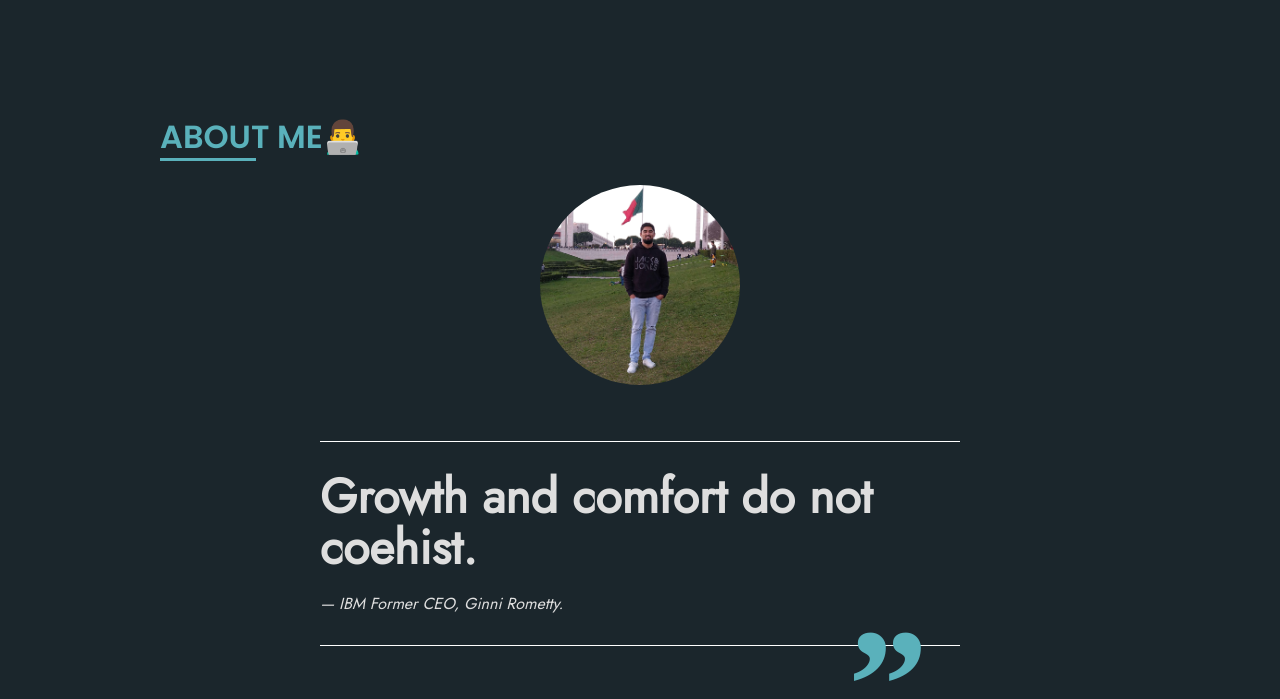
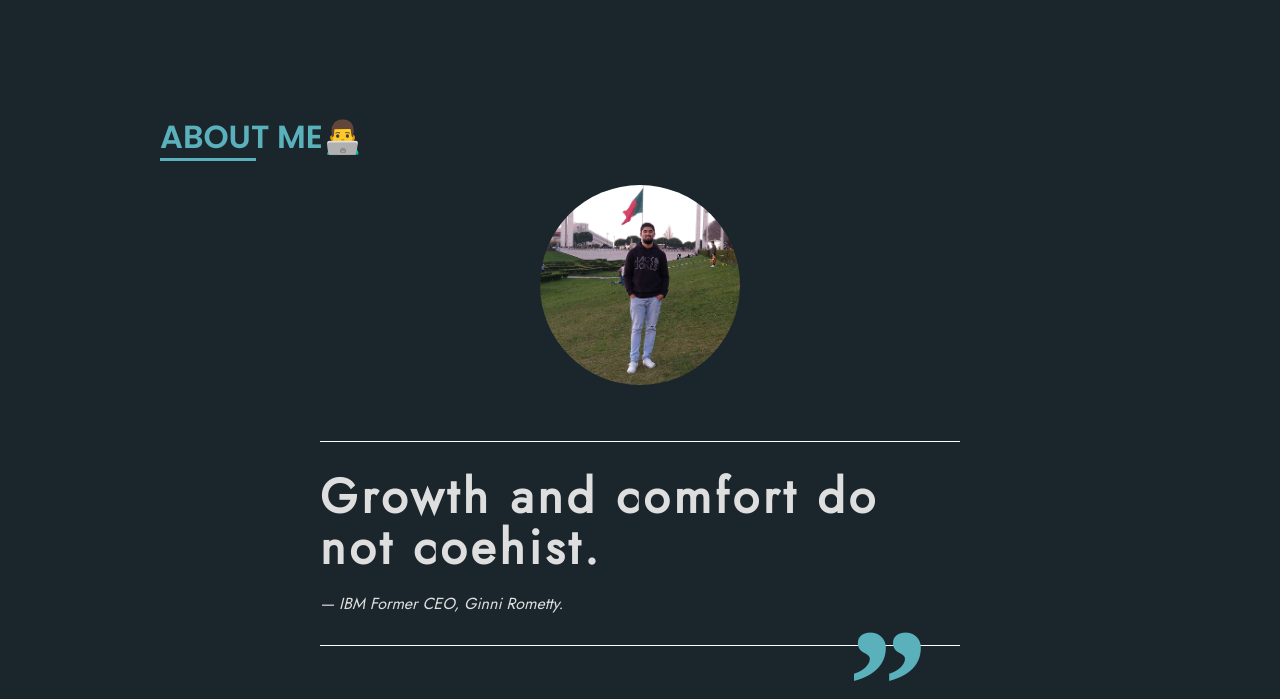
Before and after one commit to darlysson/portfolio, a Gatsby site: page /about in a window 1280 px wide. Shown: the part 101-800 px from the top of the page. Built offline with nearby package versions, Linux system fonts and the light colour scheme; Gatsby itself is replaced by a stand-in of ours; a web font is replaced by a local one.

Commit message:
Updated letter-spacing for chrome fixing.

```diff
--- a/src/pages/about/styles.module.scss
+++ b/src/pages/about/styles.module.scss
@@ -48,6 +48,7 @@
         font-weight: bold;
         line-height: 3.2rem;
         padding-bottom: 1.2rem;
+        letter-spacing: 0.25rem;
       }
 
       cite {
```
